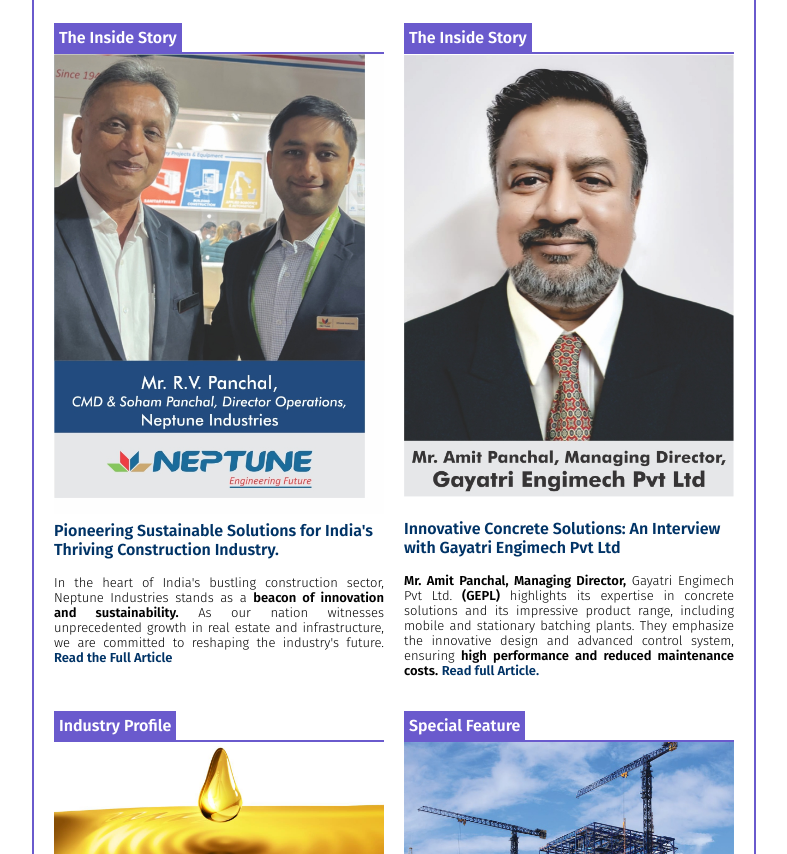
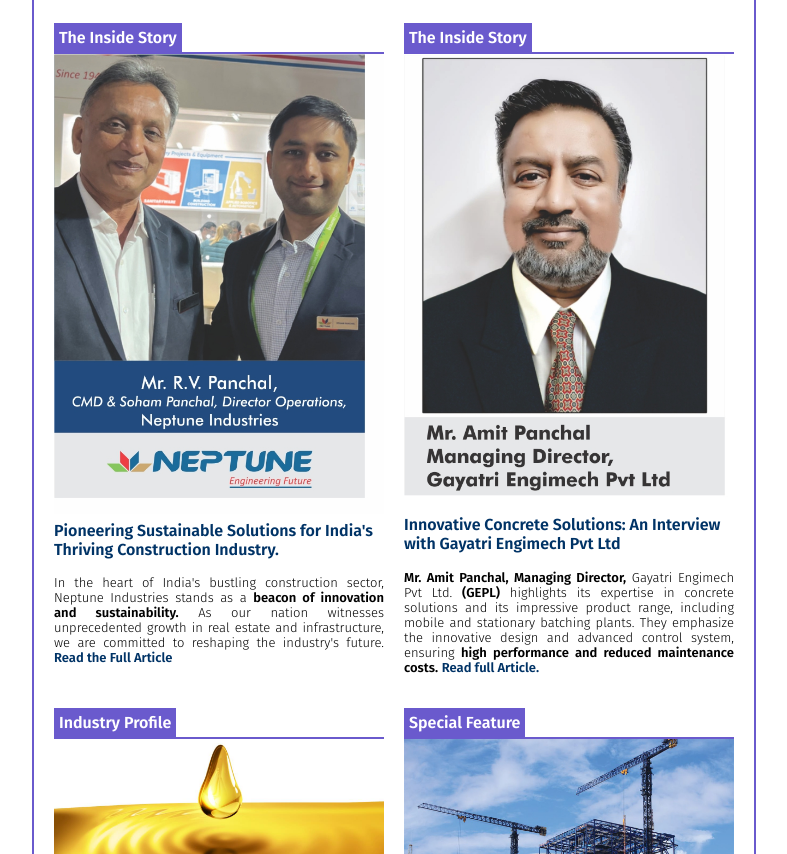
Before and after one commit to Karan1223/CTTodaySept23, a plain HTML site: page index.html in a window 1280 px wide. Shown: the part 1069-1923 px from the top of the page, without its empty margins (246-1033 px from the left). Drawn offline with Linux system fonts and the light colour scheme.

Commit message:
first commit

```diff
--- a/index.html
+++ b/index.html
@@ -178,13 +178,13 @@
                 target="_blank"
               >
                 <img
-                  style="width: 100%; height: 442px; padding-top: 0.5px"
-                  src="./public/image/Mr.AmitPanchal.jpg"
+                  style="width: 100%; padding-top: 0.5px"
+                  src="./public/image/image3.jpeg"
                 />
               </a>
             </div>
 
-            <div class="headings" style="padding-top: 18px;">
+            <div class="headings">
               <a
                 href="https://www.constructiontechnology.in/indigenous-genius/details/273/Gayatri-Engimech-Pvt-Ltd"
                 target="_blank"
```
